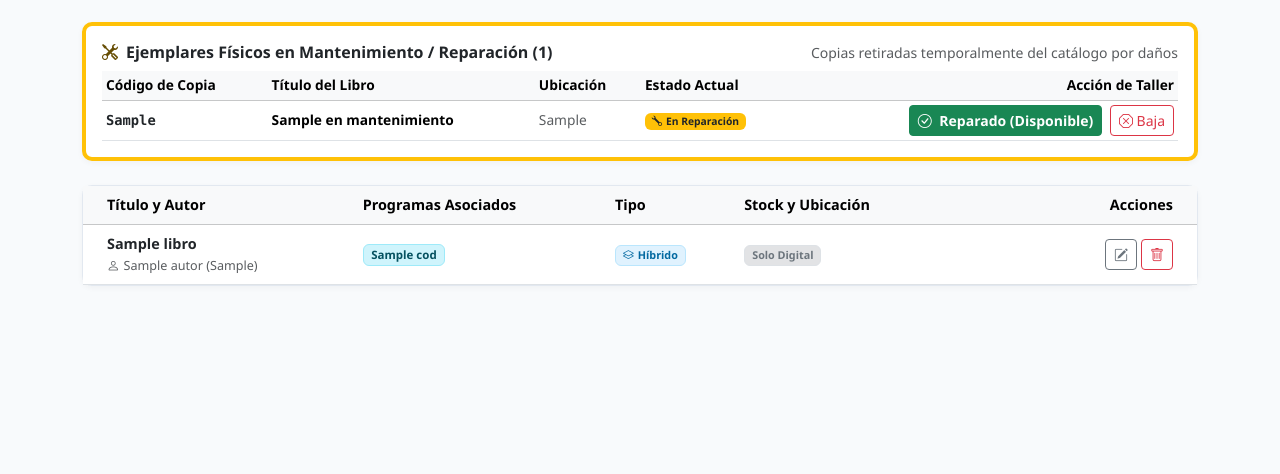
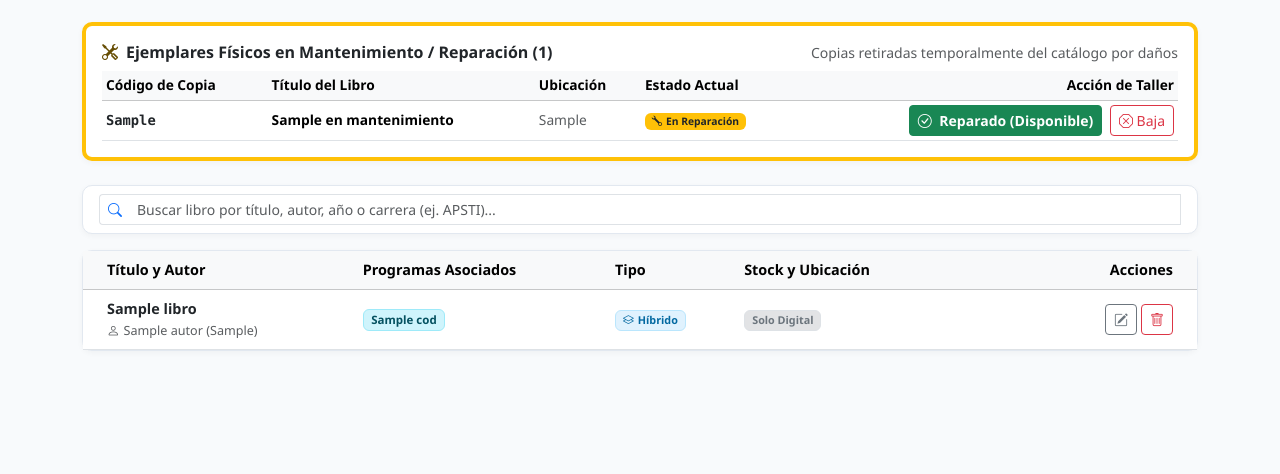
Before and after one commit to marlolitopro-design/biblioteca-utcubamba, a Flask app: template templates/libros.html in a window 1280 px wide. Shown: the part 178-652 px from the top of the page. Run offline with Flask 3, Linux system fonts and the light colour scheme; the template is opened without the code that fills it: most values are stand-ins (such as "Sample title", 1, 10 or a date in 2020).

Commit message:
Update libros.html

```diff
--- a/templates/libros.html
+++ b/templates/libros.html
@@ -68,6 +68,21 @@
                 <i class="bi bi-check2-circle text-success me-1"></i> No hay ejemplares dañados ni en reparación en este momento. Todas las copias están operativas.
             </div>
         {% endif %}
+    </div>
+</div>
+
+<!-- BUSCADOR RÁPIDO EN INVENTARIO -->
+<div class="card card-custom bg-white mb-3">
+    <div class="card-body py-2 px-3">
+        <div class="input-group input-group-sm">
+            <span class="input-group-text bg-white border-end-0 text-primary">
+                <i class="bi bi-search"></i>
+            </span>
+            <input type="text" id="buscadorInventario" class="form-control border-start-0" placeholder="Buscar libro por título, autor, año o carrera (ej. APSTI)...">
+            <button type="button" id="btnLimpiarBusqueda" class="btn btn-outline-secondary" style="display: none;">
+                <i class="bi bi-x-lg"></i>
+            </button>
+        </div>
     </div>
 </div>
 
```
